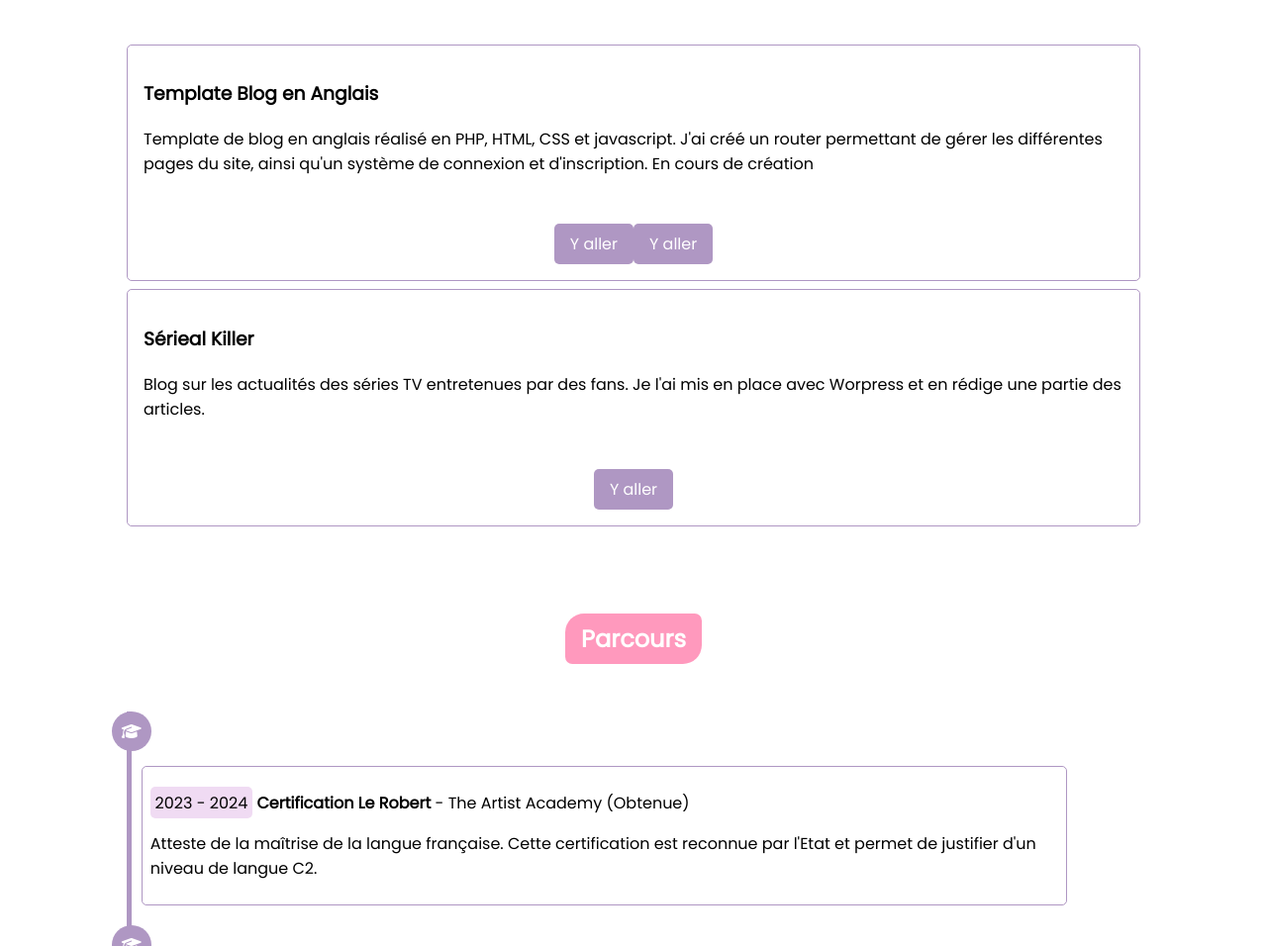
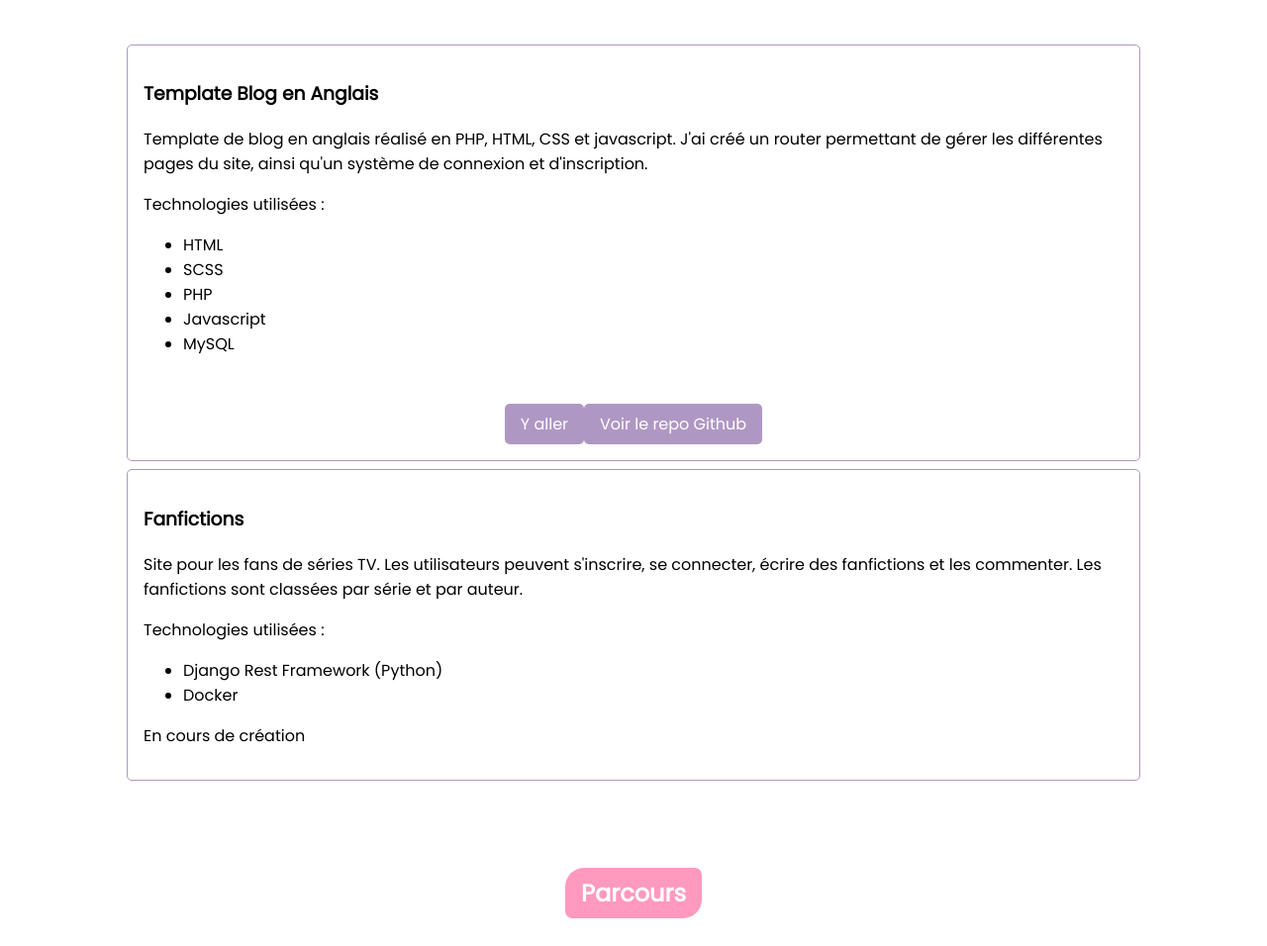
Before and after one commit to jbadin/jbadin.github.io, a plain HTML site: page index.html in a window 1280 px wide. Shown: the part 3027-3983 px from the top of the page at 99% size. Drawn offline with Linux system fonts and the light colour scheme; a web font is replaced by a local one.

Commit message:
Modification des projets

```diff
--- a/index.html
+++ b/index.html
@@ -182,30 +182,40 @@
                         Template de blog en anglais réalisé en PHP, HTML, CSS et javascript. J'ai créé un router
                         permettant de gérer les différentes pages du site, ainsi qu'un système de connexion et
                         d'inscription.
-
-                        En cours de création
                     </p>
+                    <p>Technologies utilisées :</p>
+                    <ul>
+                        <li>HTML</li>
+                        <li>SCSS</li>
+                        <li>PHP</li>
+                        <li>Javascript</li>
+                        <li>MySQL</li>
+                    </ul>
 
                 </div>
                 <div class="project_card_footer">
                     <a href="http://blog-exemple.johanne-badin.fr" class="project_card_cta">Y aller</a>
-                    <a href="https://github.com/jbadin/blog-template" class="project_card_cta">Y aller</a>
+                    <a href="https://github.com/jbadin/blog-template" class="project_card_cta">Voir le repo Github</a>
                 </div>
             </div>
 
             <div class="project_card">
                 <div class="project_card_body">
                     <div class="project_card_title">
-                        <h3>Sérieal Killer</h3>
+                        <h3>Fanfictions</h3>
                     </div>
 
                     <p>
-                        Blog sur les actualités des séries TV entretenues par des fans. Je l'ai mis en place avec Worpress et en rédige une partie des articles.
+                        Site pour les fans de séries TV. Les utilisateurs peuvent s'inscrire, se connecter, écrire des
+                        fanfictions et les commenter. Les fanfictions sont classées par série et par auteur.
                     </p>
+                    <p>Technologies utilisées :</p>
+                    <ul>
+                        <li>Django Rest Framework (Python)</li>
+                        <li>Docker</li>
+                    </ul>
+                    <p>En cours de création</p>
 
-                </div>
-                <div class="project_card_footer">
-                    <a href="http://serieal-killer.fr" class="project_card_cta">Y aller</a>
                 </div>
             </div>
 
```
